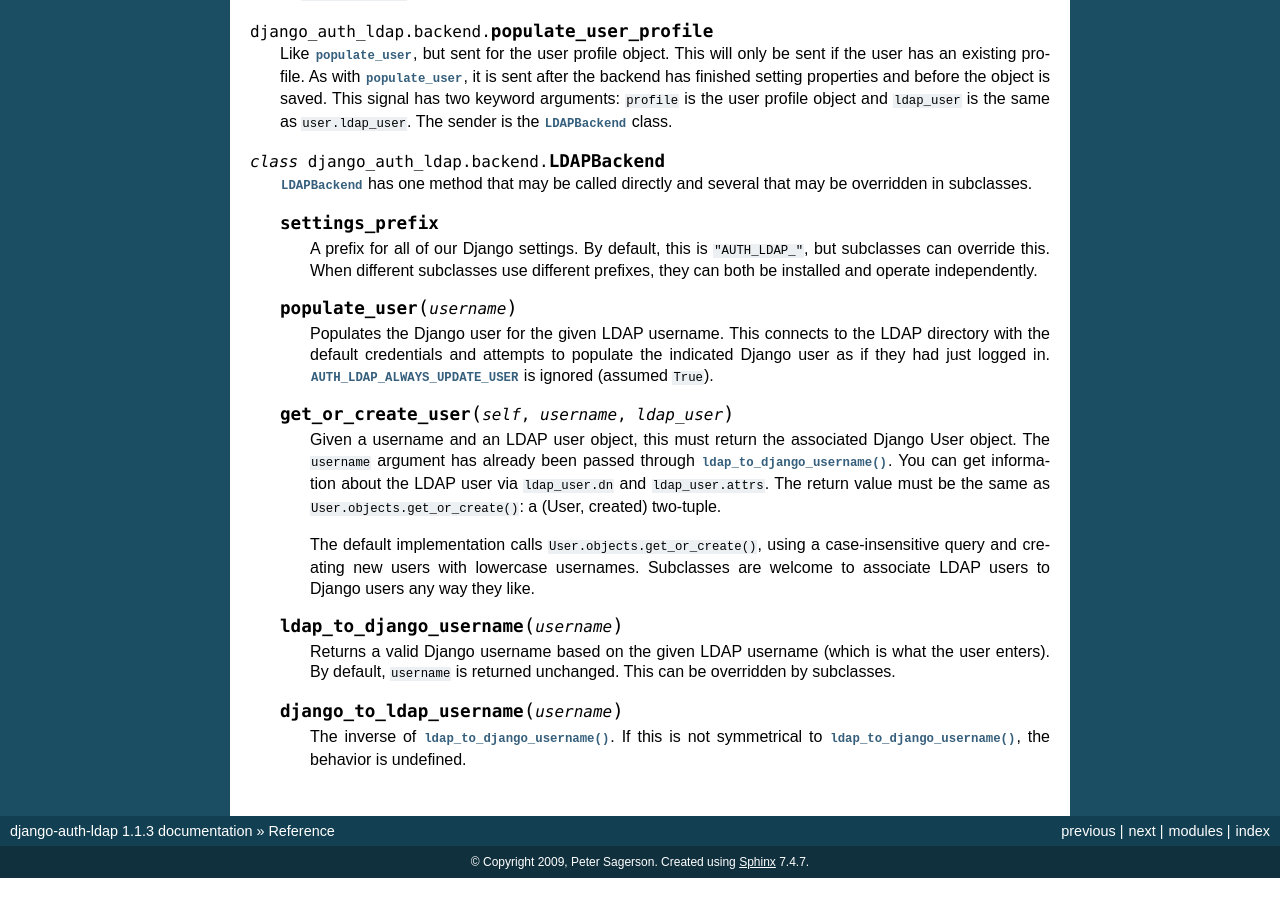
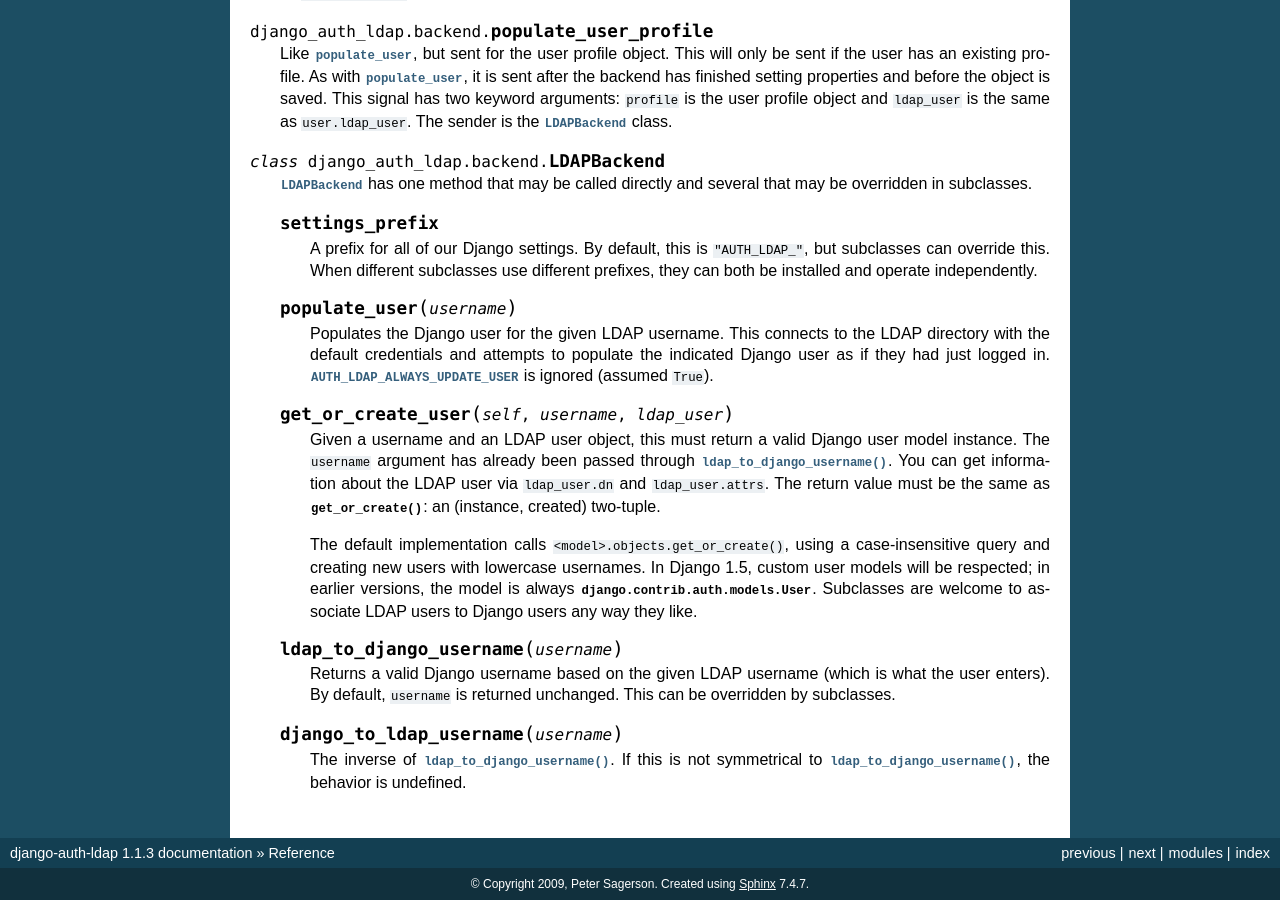
Before and after one commit to django-auth-ldap/django-auth-ldap, a Sphinx documentation site: the page built from docs/source/reference.rst, in a window 1280 px wide and 900 px high, scrolled down 6138 px. Built offline with Sphinx 7.4.7, drawn with Linux system fonts in a browser that asks for light colours; before the commit the page ends 7016 px from its top, so only the background shows below that.

Commit message:
Support Django 1.5's custom user models.

```diff
--- a/docs/source/authentication.rst
+++ b/docs/source/authentication.rst
@@ -5,7 +5,10 @@ Server Config
 -------------
 
 If your LDAP server isn't running locally on the default port, you'll want to
-start by setting :setting:`AUTH_LDAP_SERVER_URI` to point to your server.
+start by setting :setting:`AUTH_LDAP_SERVER_URI` to point to your server. The
+value of this setting can be anything that your LDAP library supports. For
+instance, openldap may allow you to give a comma- or space-separated list of
+URIs to try in sequence.
 
 .. code-block:: python
 
--- a/docs/source/reference.rst
+++ b/docs/source/reference.rst
@@ -495,18 +495,21 @@ Backend
 
     .. method:: get_or_create_user(self, username, ldap_user)
 
-        Given a username and an LDAP user object, this must return the
-        associated Django User object. The ``username`` argument has already
-        been passed through
+        Given a username and an LDAP user object, this must return a valid
+        Django user model instance. The ``username`` argument has already been
+        passed through
         :meth:`~django_auth_ldap.backend.LDAPBackend.ldap_to_django_username`.
         You can get information about the LDAP user via ``ldap_user.dn`` and
         ``ldap_user.attrs``. The return value must be the same as
-        ``User.objects.get_or_create()``: a (User, created) two-tuple.
+        :meth:`~django.db.models.query.QuerySet.get_or_create`: an (instance,
+        created) two-tuple.
 
-        The default implementation calls ``User.objects.get_or_create()``, using
-        a case-insensitive query and creating new users with lowercase
-        usernames. Subclasses are welcome to associate LDAP users to Django
-        users any way they like.
+        The default implementation calls ``<model>.objects.get_or_create()``,
+        using a case-insensitive query and creating new users with lowercase
+        usernames. In Django 1.5, custom user models will be respected; in
+        earlier versions, the model is always
+        :class:`django.contrib.auth.models.User`. Subclasses are welcome to
+        associate LDAP users to Django users any way they like.
 
     .. method:: ldap_to_django_username(username)
 
```
Also changed, not shown: docs/source/install.rst (+4 -4 lines), docs/source/users.rst (+12 -6 lines), 3 other files.
